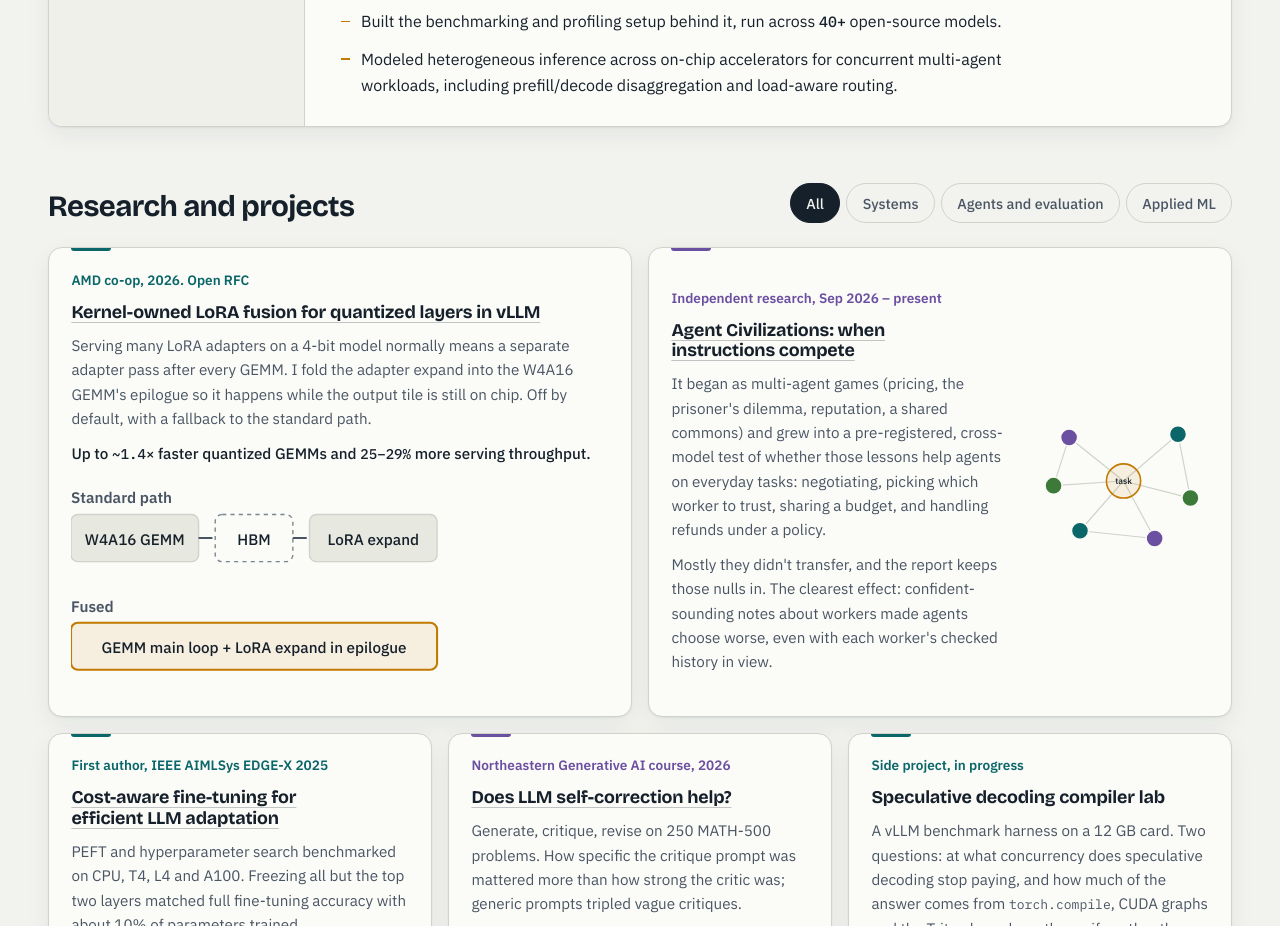
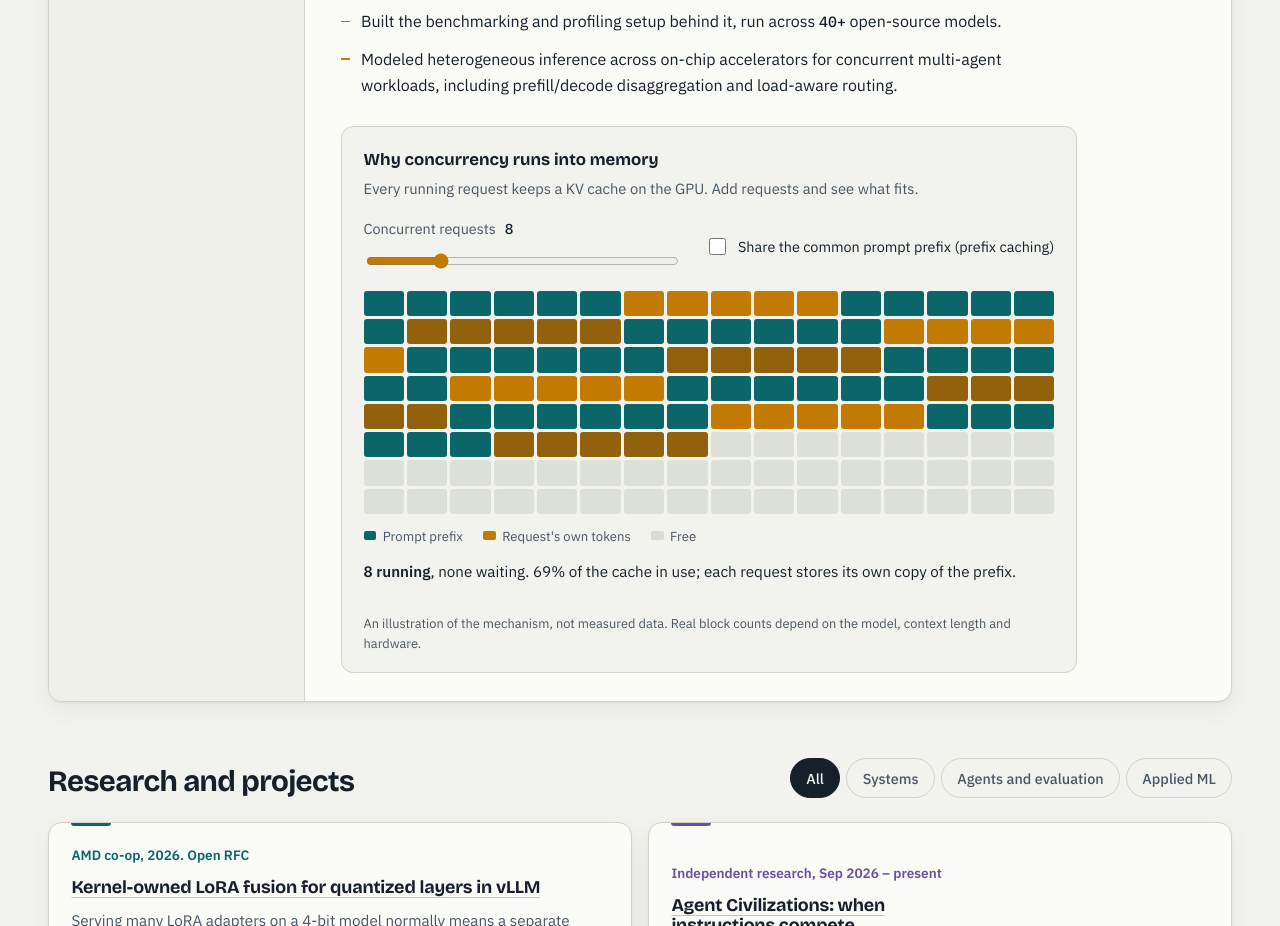
Before and after one commit to ApriCuz54/apricuz54.github.io, a plain HTML site: page docs/index.html in a window 1280 px wide. Shown: the part 1425-2351 px from the top of the page. Drawn offline with nearby package versions, Linux system fonts and the light colour scheme.

Commit message:
Add interactive KV-cache-under-concurrency figure to the AMD 2026 tab
Co-Authored-By: Claude Opus 5.5 <noreply@anthropic.com>
Claude-Session: https://claude.ai/code/session_01ME748GC8HzkwmAGroxifih

```diff
--- a/docs/index.html
+++ b/docs/index.html
@@ -132,6 +132,32 @@
             <li>Built the benchmarking and profiling setup behind it, run across <span class="num">40+</span> open-source models.</li>
             <li>Modeled heterogeneous inference across on-chip accelerators for concurrent multi-agent workloads, including prefill/decode disaggregation and load-aware routing.</li>
           </ul>
+
+          <figure class="kv" id="kv" aria-labelledby="kv-title">
+            <div class="kv-head">
+              <h4 id="kv-title">Why concurrency runs into memory</h4>
+              <p class="kv-sub">Every running request keeps a KV cache on the GPU. Add requests and see what fits.</p>
+            </div>
+            <div class="kv-controls">
+              <label class="kv-slider">
+                <span>Concurrent requests <output id="kv-n-out" for="kv-n">8</output></span>
+                <input type="range" id="kv-n" min="1" max="32" value="8">
+              </label>
+              <label class="kv-toggle">
+                <input type="checkbox" id="kv-prefix">
+                <span>Share the common prompt prefix (prefix caching)</span>
+              </label>
+            </div>
+            <div class="kv-grid" id="kv-grid" role="img" aria-label="GPU memory blocks for the KV cache"></div>
+            <div class="kv-legend" aria-hidden="true">
+              <span><i class="sw sw-prefix"></i>Prompt prefix</span>
+              <span><i class="sw sw-req"></i>Request's own tokens</span>
+              <span><i class="sw sw-free"></i>Free</span>
+            </div>
+            <p class="kv-readout" id="kv-readout" aria-live="polite"></p>
+            <p class="kv-queue" id="kv-queue" aria-hidden="true"></p>
+            <figcaption>An illustration of the mechanism, not measured data. Real block counts depend on the model, context length and hardware.</figcaption>
+          </figure>
         </div>
 
         <div class="tabpanel" role="tabpanel" id="panel-amd24" aria-labelledby="tab-amd24" tabindex="0" hidden>
--- a/docs/script.js
+++ b/docs/script.js
@@ -67,6 +67,42 @@ document.addEventListener("DOMContentLoaded", () => {
     tiles.filter(t => !t.hidden).forEach(t => t.querySelector(".bars")?.classList.add("seen"));
   }));
 
+
+  // KV cache figure: illustrative block accounting (not measured data).
+  (() => {
+    const grid = document.getElementById("kv-grid");
+    if (!grid) return;
+    const nIn = document.getElementById("kv-n"), nOut = document.getElementById("kv-n-out");
+    const pre = document.getElementById("kv-prefix");
+    const readout = document.getElementById("kv-readout"), queue = document.getElementById("kv-queue");
+    const TOTAL = 128, PREFIX = 6, OWN = 5;
+    const cells = Array.from({ length: TOTAL }, () => grid.appendChild(document.createElement("i")));
+    const render = () => {
+      const n = +nIn.value, share = pre.checked;
+      nOut.textContent = n;
+      const perReq = share ? OWN : PREFIX + OWN;
+      const base = share ? PREFIX : 0;
+      const fit = Math.max(0, Math.min(n, Math.floor((TOTAL - base) / perReq)));
+      const waiting = n - fit;
+      let i = 0;
+      const paint = (cls, alt) => { if (i < TOTAL) cells[i++].className = cls + (alt ? " alt" : ""); };
+      if (share) for (let k = 0; k < PREFIX; k++) paint("p");
+      for (let r = 0; r < fit; r++) {
+        if (!share) for (let k = 0; k < PREFIX; k++) paint("p");
+        for (let k = 0; k < OWN; k++) paint("r", r % 2);
+      }
+      while (i < TOTAL) cells[i++].className = "";
+      const used = base + fit * perReq;
+      readout.innerHTML = `<strong>${fit} running</strong>, ${waiting ? `<strong>${waiting} waiting</strong> for memory` : "none waiting"}. ${Math.round(used / TOTAL * 100)}% of the cache in use` +
+        (share ? "; the shared prefix is stored once." : "; each request stores its own copy of the prefix.");
+      queue.innerHTML = "<span></span>".repeat(waiting);
+      grid.setAttribute("aria-label", `KV cache: ${fit} of ${n} requests fit, ${waiting} waiting, ${Math.round(used / TOTAL * 100)}% of blocks used`);
+    };
+    nIn.addEventListener("input", render);
+    pre.addEventListener("change", render);
+    render();
+  })();
+
   // Roofline: draw the roof once, then let the pointer trace a workload along it.
   const svg = document.getElementById("roof");
   const roof = document.getElementById("roof-line");
--- a/docs/styles.css
+++ b/docs/styles.css
@@ -360,3 +360,29 @@ code { font-family: var(--mono); font-size: 0.86em; }
   body { background: #fff; color: #000; }
   .tabpanel[hidden] { display: block; }
 }
+
+/* ---------- KV cache figure ---------- */
+.kv { margin: 1.75rem 0 0; padding: 1.25rem 1.35rem 1.1rem; border: 1px solid var(--rule); border-radius: 12px; background: var(--paper); max-width: 46rem; }
+.kv-head h4 { font-family: var(--display); font-size: 1.05rem; margin: 0; }
+.kv-sub { color: var(--ink-2); font-size: 0.92rem; margin-top: 0.2rem; }
+.kv-controls { display: flex; flex-wrap: wrap; align-items: center; gap: 0.75rem 1.75rem; margin: 1rem 0 0.9rem; }
+.kv-slider { display: grid; gap: 0.3rem; font-size: 0.9rem; color: var(--ink-2); min-width: 15rem; flex: 1 1 15rem; }
+.kv-slider output { font-family: var(--mono); color: var(--ink); font-weight: 500; margin-left: 0.35rem; }
+.kv-slider input { accent-color: var(--roof); width: 100%; min-height: 1.75rem; }
+.kv-toggle { display: flex; align-items: center; gap: 0.55rem; font-size: 0.9rem; cursor: pointer; min-height: 2.75rem; }
+.kv-toggle input { accent-color: var(--link); width: 1.1rem; height: 1.1rem; }
+.kv-grid { display: grid; grid-template-columns: repeat(16, minmax(0, 1fr)); gap: 3px; }
+.kv-grid i { aspect-ratio: 1.6; border-radius: 3px; background: color-mix(in srgb, var(--grid) 80%, transparent); transition: background-color 220ms var(--ease-out); }
+.kv-grid i.p { background: var(--link); }
+.kv-grid i.r { background: var(--roof); }
+.kv-grid i.r.alt { background: color-mix(in srgb, var(--roof) 72%, var(--ink)); }
+.kv-legend { display: flex; flex-wrap: wrap; gap: 0.4rem 1.25rem; margin-top: 0.75rem; font-size: 0.82rem; color: var(--ink-2); }
+.kv-legend .sw { display: inline-block; width: 0.8rem; height: 0.55rem; border-radius: 2px; margin-right: 0.4rem; vertical-align: 0.05em; }
+.sw-prefix { background: var(--link); } .sw-req { background: var(--roof); } .sw-free { background: var(--grid); }
+.kv-readout { margin-top: 0.75rem; font-size: 0.95rem; }
+.kv-readout strong { font-weight: 600; }
+.kv-queue { display: flex; flex-wrap: wrap; gap: 4px; margin-top: 0.4rem; min-height: 0.75rem; }
+.kv-queue span { width: 0.75rem; height: 0.75rem; border-radius: 50%; border: 1.5px dashed var(--bar-base); }
+.kv figcaption { font-size: 0.8rem; color: var(--ink-2); margin-top: 0.75rem; }
+@media (prefers-reduced-motion: reduce) { .kv-grid i { transition: none; } }
+@media (max-width: 620px) { .kv-grid { grid-template-columns: repeat(12, minmax(0, 1fr)); } .kv { padding: 1rem; } }
```
